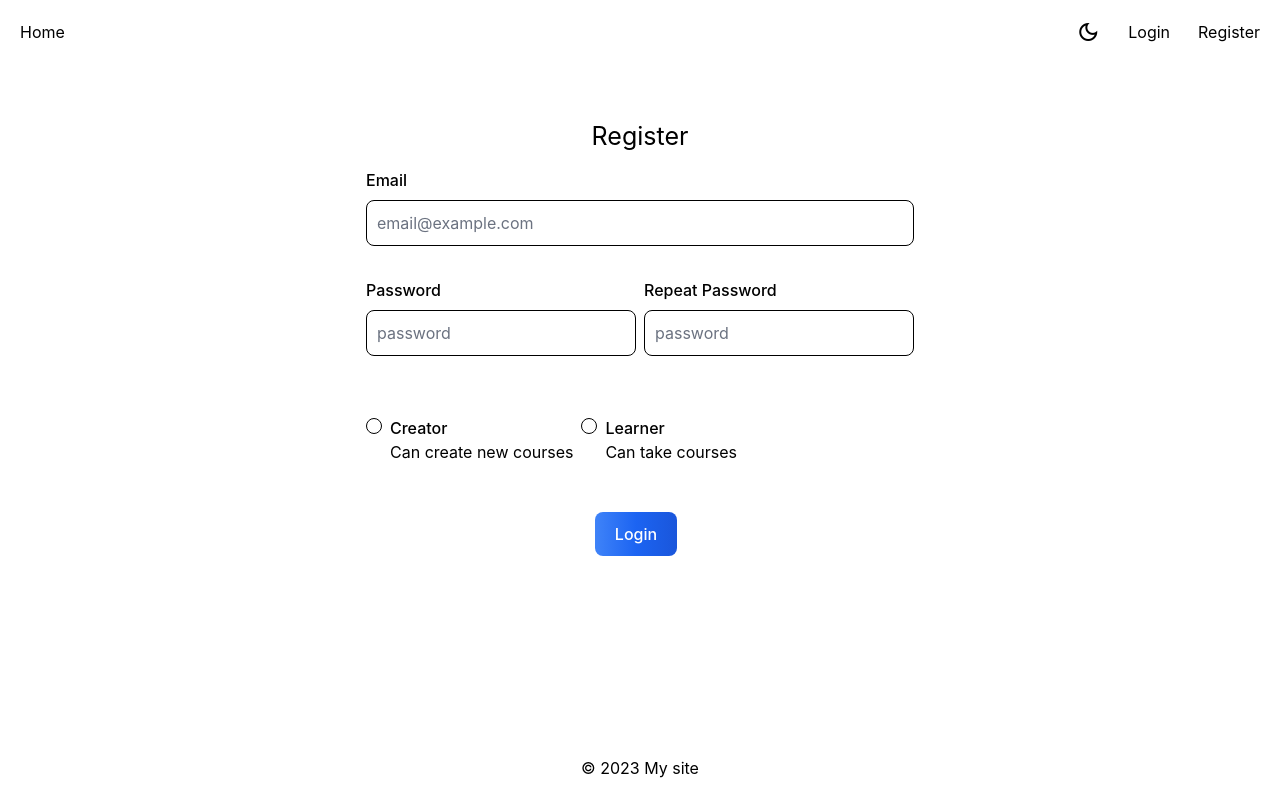
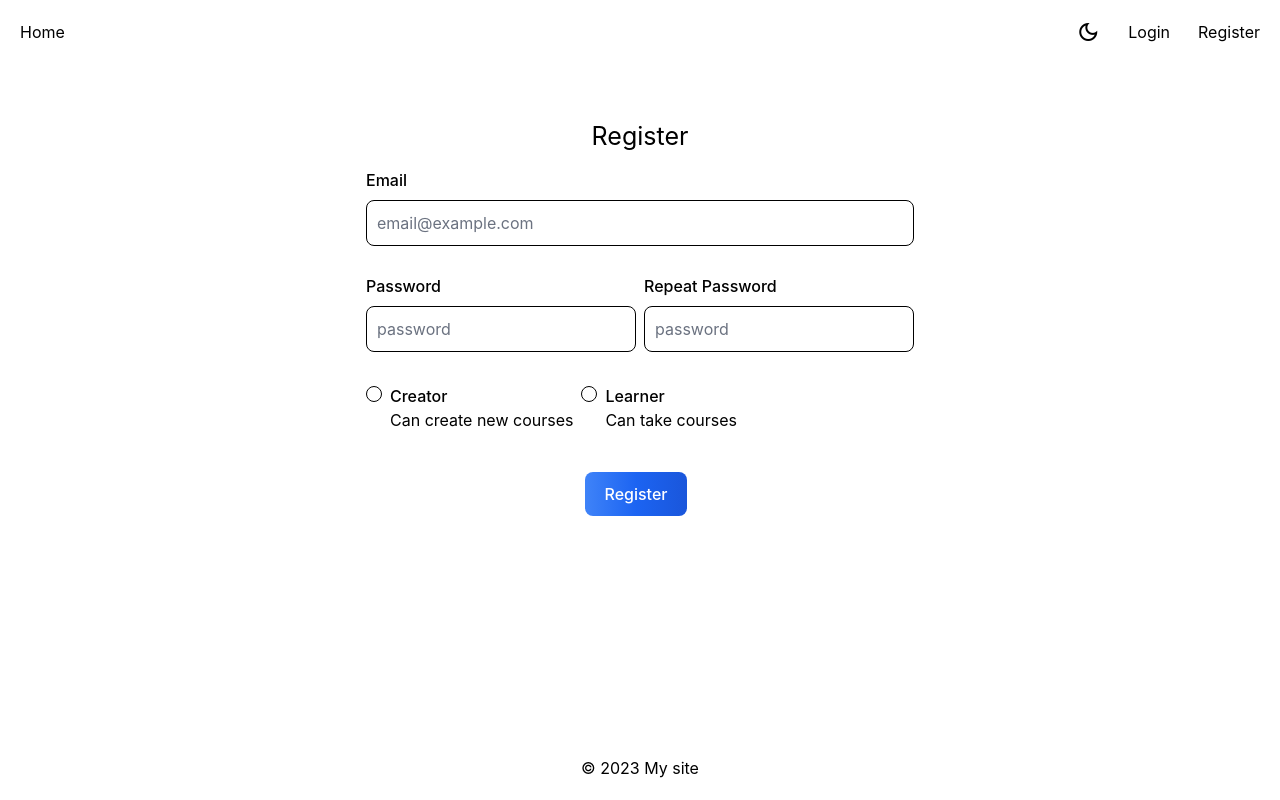
Before and after one commit to Nadegamra/olp-frontend-spa, a React (Vite) app: page /register in a window 1280 px wide. Built offline with nearby package versions, Linux system fonts and the light colour scheme.

Commit message:
Updated spacing and enabled registration logic in registration page

```diff
--- a/src/pages/RegisterPage.tsx
+++ b/src/pages/RegisterPage.tsx
@@ -31,23 +31,23 @@ function RegisterPage() {
     return (
         <section className="p-5 flex flex-col items-center">
             <form
-                className="m-auto bg-clr-bg2 flex flex-col p-7 rounded-md mb-3"
+                className="m-auto bg-clr-bg2 flex flex-col p-7 rounded-md mb-7"
                 onSubmit={handleSubmit(async (data) => {
                     setMessage('')
-                    // setLoading(true)
+                    setLoading(true)
 
-                    // const res = await registerUser(
-                    //     new RegisterDTO(data.email, data.password, data.role)
-                    // )
-                    // setLoading(false)
-                    // if (res) {
-                    //     // Tell to check email
-                    // }
-                    setMessage('Please check your email to confirm your account')
-                    // setError('root', {
-                    //     type: 'validate',
-                    //     message: 'Login credentials are incorrect'
-                    // })
+                    const res = await registerUser(
+                        new RegisterDTO(data.email, data.password, data.role)
+                    )
+                    setLoading(false)
+                    if (res) {
+                        setMessage('Please check your email to confirm your account')
+                    } else {
+                        setError('root', {
+                            type: 'validate',
+                            message: 'An error has occurred while registering'
+                        })
+                    }
                 })}>
                 <h1 className="text-center pb-3 text-fs-h1">Register</h1>
                 <fieldset className="flex flex-col mb-2">
@@ -60,10 +60,10 @@ function RegisterPage() {
                         disabled={loading}
                         {...register('email', { required: true })}
                     />
-                    <p className="text-clr-error h-5 mb-3" role="alert">
+                    <p className="text-clr-error h-5 mb-2" role="alert">
                         {errors.email?.type == 'required' && 'Email is required'}
                     </p>
-                    <div className="flex flex-col sm:flex-row pb-10 gap-2">
+                    <div className="flex flex-col sm:flex-row pb-5 sm:pb-3 gap-2">
                         <div className="flex flex-col">
                             <FormField
                                 placeholder="password"
@@ -97,7 +97,7 @@ function RegisterPage() {
                             </p>
                         </div>
                     </div>
-                    <div className="flex pb-2 gap-2">
+                    <div className="flex gap-2">
                         <Radio
                             label="Creator"
                             id="role1"
@@ -118,21 +118,21 @@ function RegisterPage() {
                     </p>
                 </fieldset>
                 <div className="mx-auto mt-3">
-                    <Button text="Login" type="submit" disabled={loading} />
+                    <Button text="Register" type="submit" disabled={loading} />
                 </div>
             </form>
             {errors.root && (
-                <p role="alert" className="text-clr-error">
+                <p role="alert" className="text-clr-error text-center">
                     {errors.root.message}
                 </p>
             )}
             {message !== '' && (
-                <p role="alert" className="text-clr-success">
+                <p role="alert" className="text-clr-success text-center">
                     {message}
                 </p>
             )}
             {loading && (
-                <div className="mx-auto mt-7">
+                <div className="mx-auto">
                     <Spinner />
                 </div>
             )}
```
